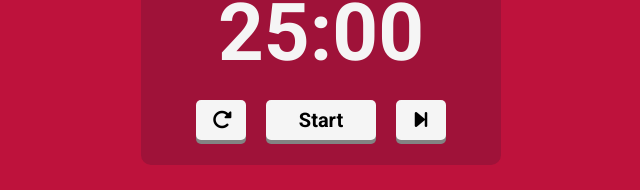
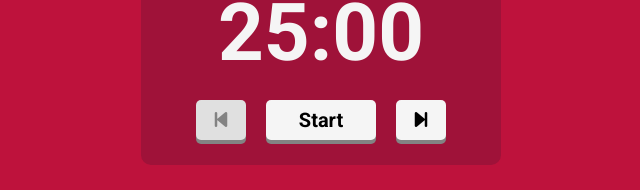
Before and after one commit to robsassack/productivity-timer, an Angular app: page / in a window 1280 px wide. Shown: the part 146-336 px from the top of the page, without its empty margins (319-959 px from the left). Built offline with nearby package versions, Linux system fonts and the light colour scheme.

Commit message:
Added button to go to previous interval

```diff
--- a/src/app/timer/timer.component.css
+++ b/src/app/timer/timer.component.css
@@ -36,9 +36,15 @@ button:hover {
   background-color: #e0e0e0;
 }
 
-button:active {
+button:active:enabled {
   background-color: #c8c8c8;
   transform: translateY(2px);
+}
+
+button:disabled {
+  background-color: #e0e0e0;
+  color: #838383;
+  cursor: not-allowed;
 }
 
 .buttons {
--- a/src/app/timer/timer.component.html
+++ b/src/app/timer/timer.component.html
@@ -2,7 +2,12 @@
   <p class="interval">{{interval[currentInterval%8].name}} - #{{intervalFormat(currentInterval)}}</p>
   <p class="time">{{timeFormat(time)}}</p>
   <div class="buttons">
-    <button (click)="reset()" aria-label="reset"><i class="fa-solid fa-rotate-right"></i></button>
+    <!-- show prev button only if interval is greater than 0 and if timer is null -->
+    <button *ngIf="currentInterval > 0 && timer === null" (click)="prev()" aria-label="previous"><i class="fa-solid fa-backward-step"></i></button>
+    <!-- if interval is 0 and timer is null, show a disabled prev button -->
+    <button *ngIf="currentInterval === 0 && timer === null" disabled aria-label="previous"><i class="fa-solid fa-backward-step"></i></button>
+    <!-- only show reset if timer is not null -->
+    <button *ngIf="timer !== null" (click)="reset()"><i class="fa-solid fa-rotate-right"></i></button>
     <button *ngIf="timer === null" (click)="start()" class="timer-button">Start</button>
     <button *ngIf="!pauseTimer && timer !== null" (click)="pause()" class="timer-button">Pause</button>
     <button *ngIf="pauseTimer && timer !== null" (click)="resume()" class="timer-button">Resume</button>
--- a/src/app/timer/timer.component.ts
+++ b/src/app/timer/timer.component.ts
@@ -110,8 +110,26 @@ export class TimerComponent {
     }
     this.timer = null;
     this.pauseTimer = false;
+    this.setBackgroundColor();
+    this.updateTitle();
+  }
+
+  prev() {
+    // previous interval
+    this.currentInterval--;
+    this.time = this.interval[this.currentInterval%8].time;
+    if (this.timer) {
+      this.timer.unsubscribe();
+    }
+    this.timer = null;
+    this.pauseTimer = false;
+    this.setBackgroundColor();
+    this.updateTitle();
+  }
+
+  private setBackgroundColor() {
     // set background color based on interval
-    switch (this.interval[this.currentInterval%8].name) {
+    switch (this.interval[this.currentInterval % 8].name) {
       case 'Work':
         document.body.style.backgroundColor = '#be123c';
         break;
@@ -122,7 +140,6 @@ export class TimerComponent {
         document.body.style.backgroundColor = '#047857';
         break;
     }
-    this.updateTitle();
   }
 
   updateTitle() {
```
